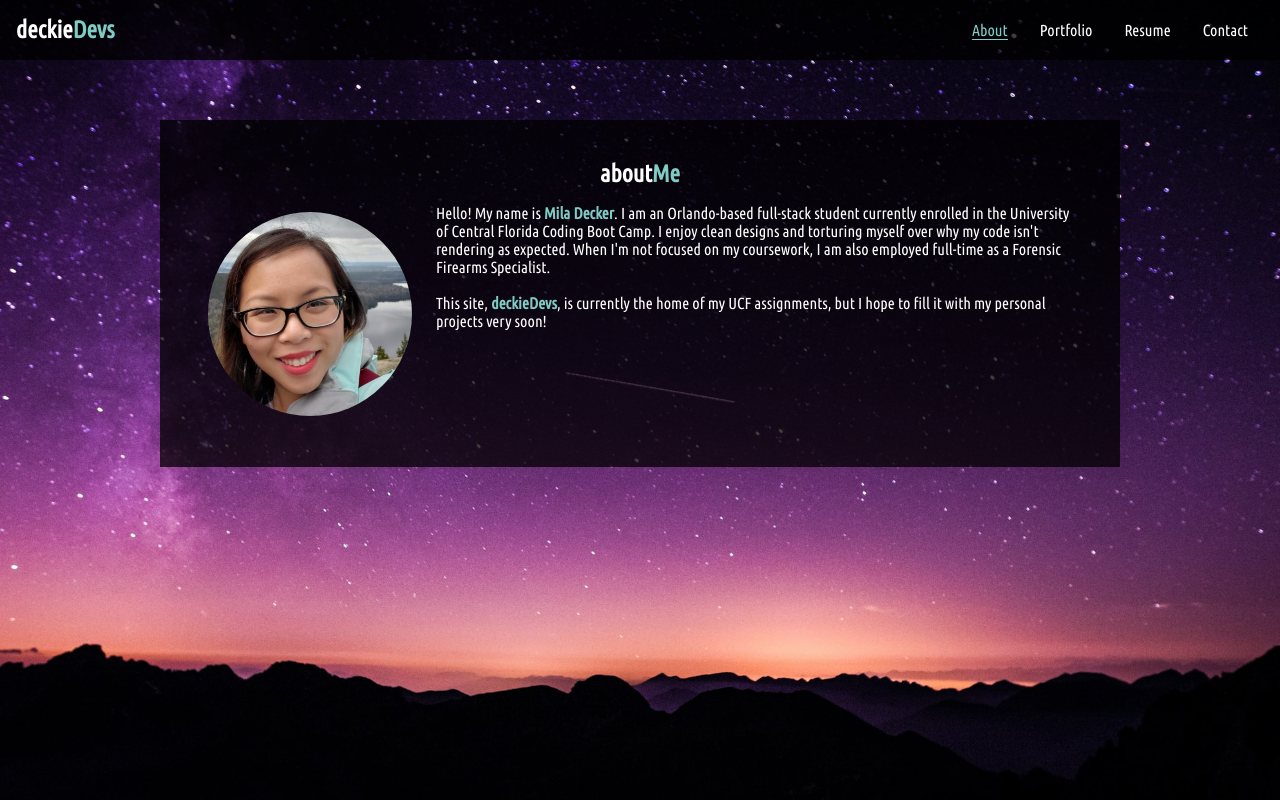
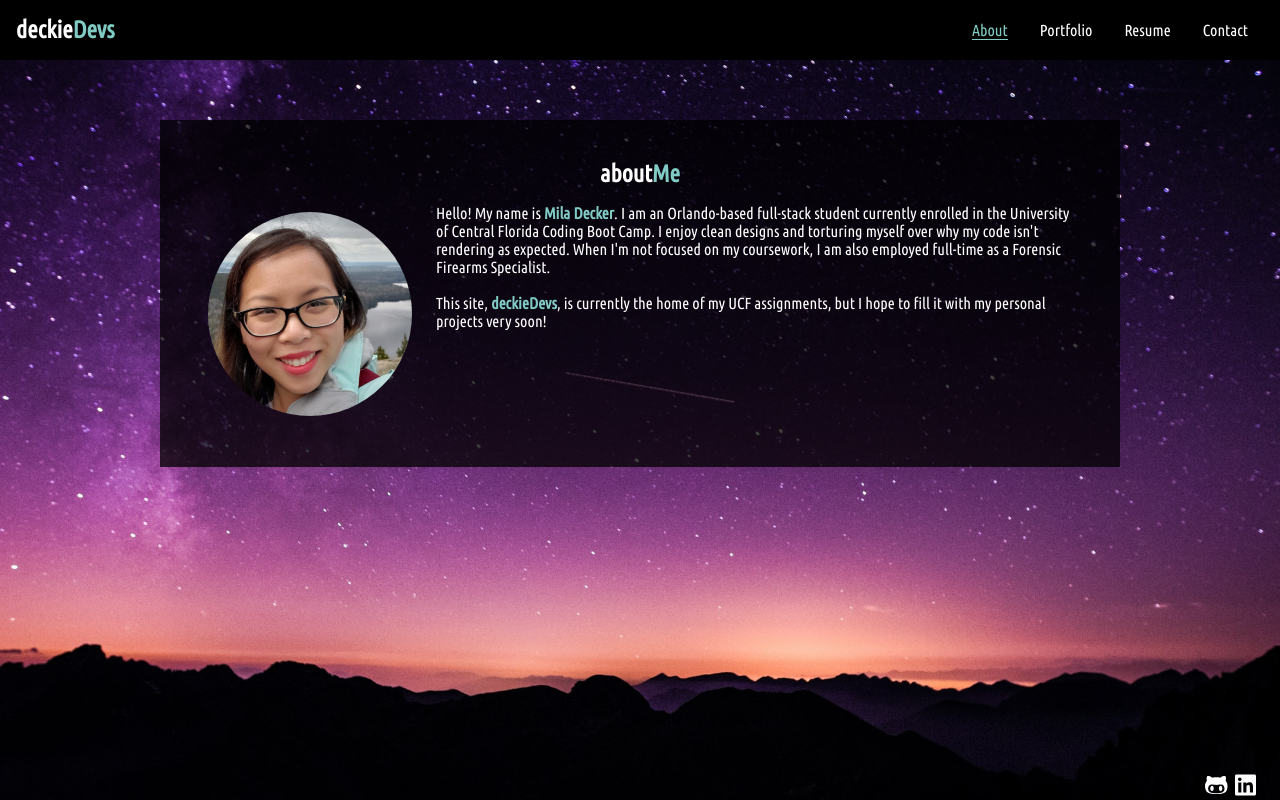
Before and after one commit to deckiedevs/deckiedevs.github.io, a React (Create React App) app: page / in a window 1280 px wide. Built offline with nearby package versions, Linux system fonts and the light colour scheme.

Commit message:
added footer

```diff
--- a/package.json
+++ b/package.json
@@ -31,6 +31,7 @@
   },
   "dependencies": {
     "@fortawesome/fontawesome-svg-core": "^1.2.35",
+    "@fortawesome/free-brands-svg-icons": "^5.15.3",
     "@fortawesome/free-solid-svg-icons": "^5.15.3",
     "@fortawesome/react-fontawesome": "^0.1.14",
     "@material-ui/core": "^4.11.3",
--- a/src/App.js
+++ b/src/App.js
@@ -1,6 +1,7 @@
 import React, { useState, useEffect } from 'react';
 import About from './components/About';
 import Contact from './components/Contact';
+import Footer from './components/Footer';
 import Nav from './components/Nav';
 import Portfolio from './components/Portfolio';
 import Resume from './components/Resume';
@@ -32,6 +33,7 @@ function App() {
                 {currentPage.name === 'Resume' && <Resume />}
                 {currentPage.name === 'Contact' && <Contact />}
             </main>
+            <Footer />
         </div>
     );
 };
--- /dev/null
+++ b/src/assets/css/footer.css
@@ -0,0 +1,8 @@
+footer {
+    position: fixed;
+    bottom: 0;
+    right: 0;
+    height: auto;
+    z-index: 100;
+    font-size: 1.5rem;
+}
--- a/src/assets/css/nav.css
+++ b/src/assets/css/nav.css
@@ -2,6 +2,7 @@ header {
     position: fixed;
     width: 100%;
     z-index: 100;
+    background-color: black;
 }
 
 header h2 a {
--- /dev/null
+++ b/src/components/Footer/index.js
@@ -0,0 +1,20 @@
+import React from 'react';
+import { FontAwesomeIcon } from '@fortawesome/react-fontawesome';
+import { faGithubAlt, faLinkedin } from '@fortawesome/free-brands-svg-icons';
+import '../../assets/css/footer.css';
+
+function Footer() {
+
+    return (
+        <footer className="flex-row justify-center align-center px-2">
+            <a href="https://github.com/deckiedevs" target="_blank">
+                <FontAwesomeIcon icon={faGithubAlt} className="mr-1" />
+            </a>
+            <a href="https://www.linkedin.com/in/mila-decker/" target="_blank">
+                <FontAwesomeIcon icon={faLinkedin} className="mr-1" />
+            </a>
+        </footer>
+    );
+};
+
+export default Footer;
--- a/src/components/Nav/index.js
+++ b/src/components/Nav/index.js
@@ -11,7 +11,7 @@ function Nav(props) {
     } = props;
 
     return (
-        <header className="flex-row justify-space-between px-2 bg-dark">
+        <header className="flex-row justify-space-between px-2">
             <h2 className="flex-row my-2 align-center">
                 <a href="/">
                     deckie<span className="text-primary">Devs</span>
```
Also changed, not shown: 1 other file (tests, documents, lock files or other folders).
